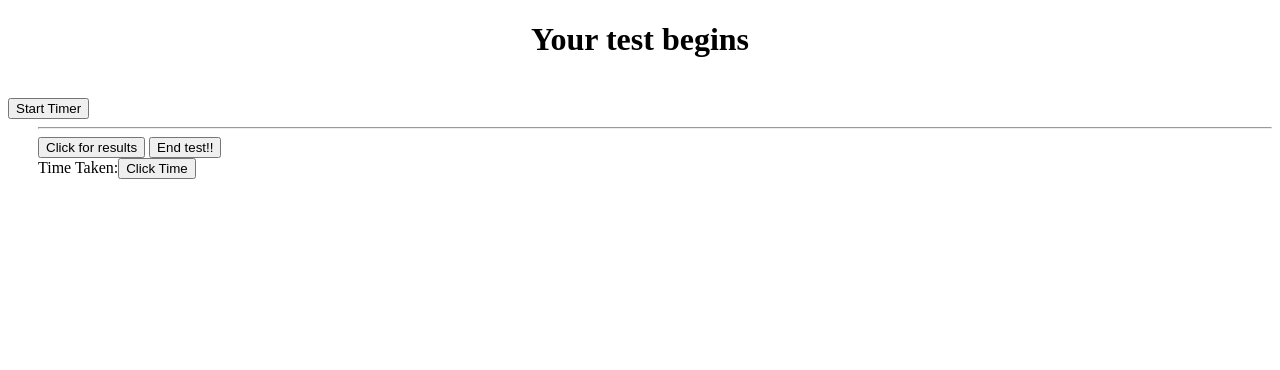
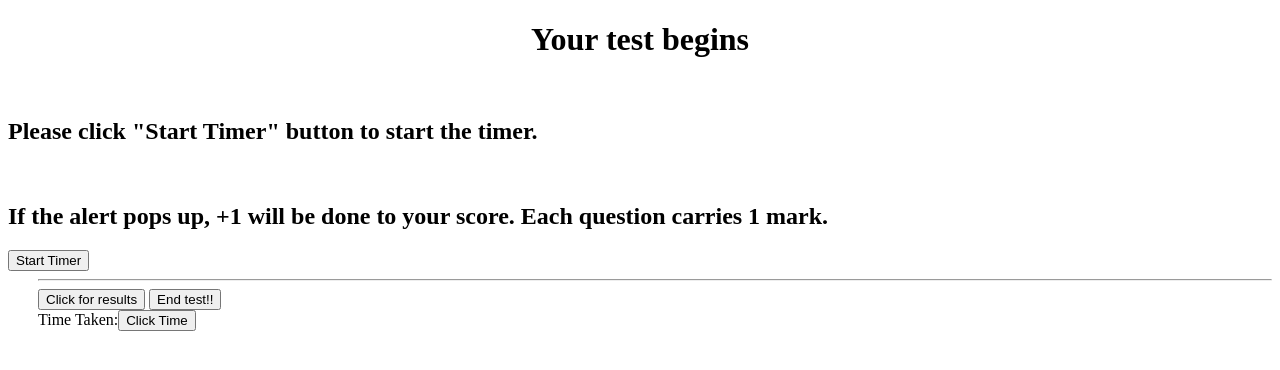
Before and after one commit to aditisapt/Quiz-Application, a Django app: template onlineexam/onlineexam/templates/index.html in a window 1280 px wide. Shown: the top 370 px of the page. Run offline with Django 3.2, Linux system fonts and the light colour scheme; the template is opened without the code that fills it, so the values that code supplies are empty.

Commit message:
code uploaded

```diff
--- a/onlineexam/onlineexam/templates/index.html
+++ b/onlineexam/onlineexam/templates/index.html
@@ -23,7 +23,7 @@
            }
    }
    function calculateScore(){
-    alert(score);
+    alert("Your score is "+score);
    }
    function addZero(i) {
   if (i < 10) {
@@ -70,8 +70,8 @@
             var diffh=eh-sh;
             var diffm=em-sm;
             var diffs=es-ss;
-            var res=diffh+":"+diffm+":"+diffs;
-            document.getElementById("timetaken").innerHTML=res;
+            var res=diffh+"hours:"+diffm+"minutes:"+diffs +"seconds";
+            document.getElementById("timetaken").innerHTML="You attempted this test in "+res;
             console.log(s1);
             console.log(e1);
             }
@@ -82,6 +82,8 @@
         <h1>Your test begins</h1>
     </center>
     <br>
+    <h2>Please click "Start Timer" button to start the timer.</h2><br>
+    <h2>If the alert pops up, +1 will be done to your score. Each question carries 1 mark.</h2>
     <span id="demo"></span>
     <button onclick="startQuiz();">Start Timer</button>
 <div  style="padding-left:30px;">
@@ -113,6 +115,7 @@
         <hr/>
     </table>
     {% endfor %}
+
     <hr/>
     <input type="Submit" value="Click for results" id="but1" onclick="calculateScore();" >
     <span id="demo1"></span>
```
Also changed, not shown: onlineexam/onlineexam/views.py (+11 -1 lines), README.md (added).
